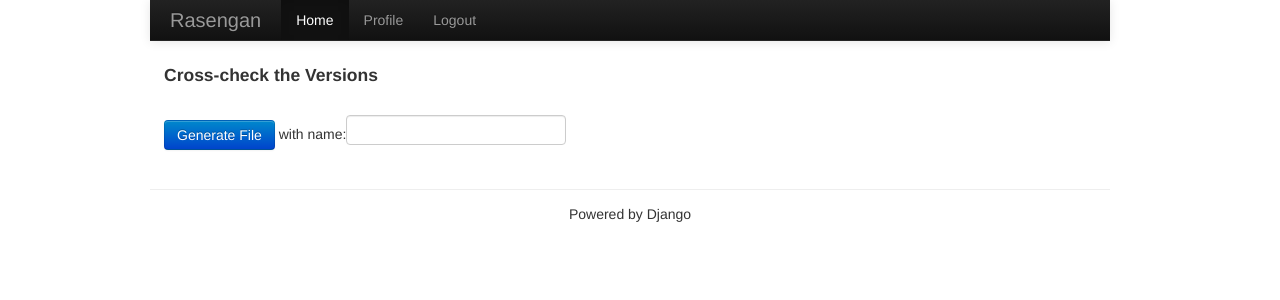
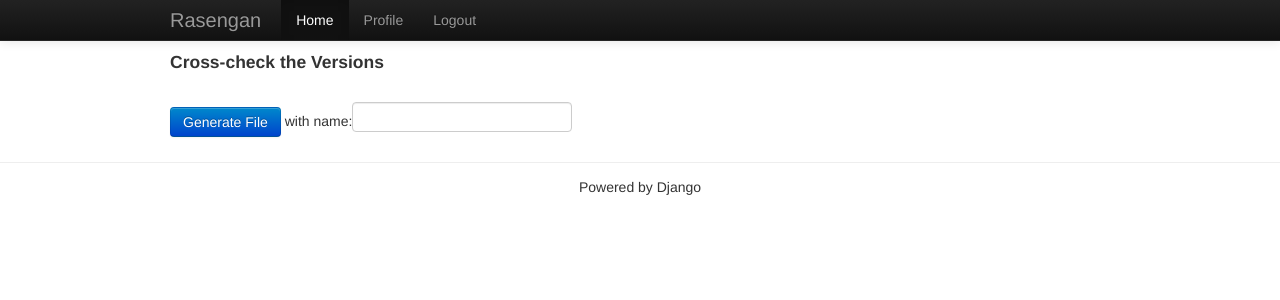
Before and after one commit to nandak522/rasengan, a Django app: template versions/templates/validate_versions.html in a window 1280 px wide. Shown: the top 300 px of the page. Run offline with Django 3.2, Linux system fonts and the light colour scheme; the template is opened without the code that fills it, so the values that code supplies are empty; some libraries are stand-ins or nearby versions.

Commit message:
Minor cleanups related to styles

```diff
--- a/rasengan/templates/base.html
+++ b/rasengan/templates/base.html
@@ -7,17 +7,13 @@
     <link href="/site_media/rasengan/css/main.css" rel="stylesheet" media="screen">
     </head>
     <body>
-    <div class='container'>
-        <div class='row'>
-            {% include 'header.html' %}
-            <div class='mainbody'>
-                {% block content %}
-                    I am in the body
-                {% endblock %}
-            </div>
-            {% include 'footer.html' %}
+        {% include 'header.html' %}
+        <div id='maincontent' class='container'>
+            {% block content %}
+                I am in the body
+            {% endblock %}
         </div>
-    </div>
+        {% include 'footer.html' %}
     <script src="/site_media/bootstrap/js/bootstrap.min.js"></script>
     </body>
 </html>
--- a/rasengan/templates/header.html
+++ b/rasengan/templates/header.html
@@ -1,10 +1,12 @@
-<div class="navbar navbar-static-top navbar-inverse">
+<div class="navbar navbar-fixed-top navbar-inverse">
   <div class="navbar-inner">
-    <a class="brand" href="#">Rasengan</a>
-    <ul class="nav">
-      <li class="active"><a href="/">Home</a></li>
-      <li><a href="#">Profile</a></li>
-      <li><a href="#">Logout</a></li>
-    </ul>
+    <div class='container'>
+        <a class="brand" href="/">Rasengan</a>
+        <ul class="nav">
+          <li class="active"><a href="/">Home</a></li>
+          <li><a href="/profile/">Profile</a></li>
+          <li><a href="/accounts/logout/">Logout</a></li>
+        </ul>
+    </div><!-- End of container -->
   </div>
 </div>
--- a/site_media/rasengan/css/main.css
+++ b/site_media/rasengan/css/main.css
@@ -1,2 +1,2 @@
-.mainbody{padding:1em;}
+#maincontent{padding-top:3em;}
 .footer{border-top:1px solid #EEE;text-align:center;padding:1em;}
--- a/versions/templates/enter_versions.html
+++ b/versions/templates/enter_versions.html
@@ -1,4 +1,4 @@
-{% extends 'base.html'%}
+{% extends 'base.html' %}
 {% block content %}
 <h4>Enter the Versions</h4>
 <form action="{% url 'validate_versions' %}" method="post">{% csrf_token %}
```
